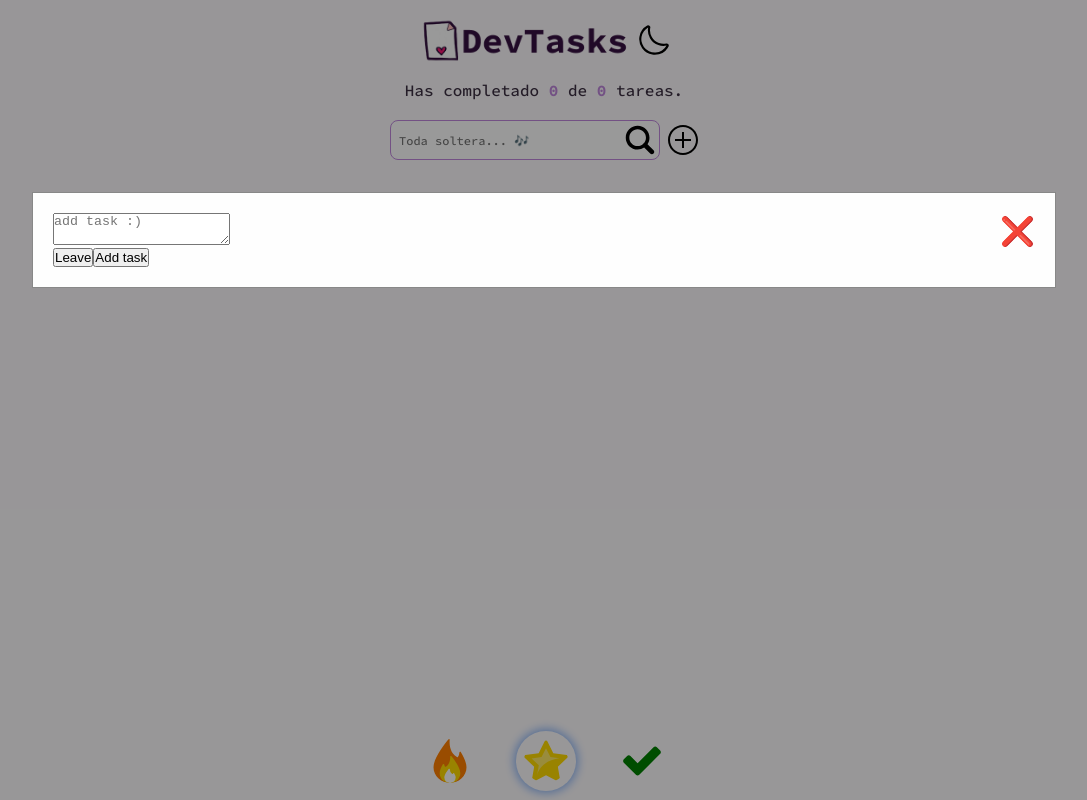
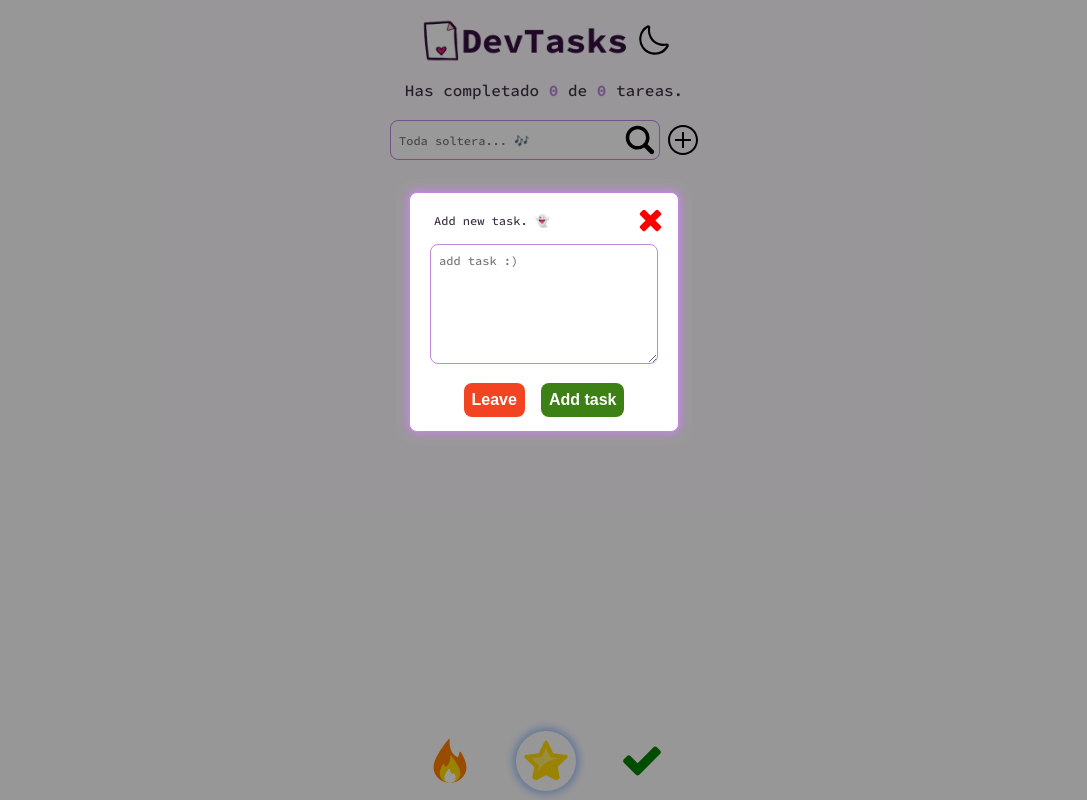
Before and after one commit to johdasgran/devtasks-app, a React (Create React App) app: page / in a window 1280 px wide. Both pictures are taken after a click on the button 779 px from the left and 140 px from the top of the page. Shown: the whole page, without its empty margins (96-1183 px from the left). Built offline with nearby package versions, Linux system fonts and the light colour scheme.

Commit message:
update design modal

```diff
--- a/src/App.css
+++ b/src/App.css
@@ -10,7 +10,7 @@
 
   --devtask-red: #f24423;
   --devtask-blue: #1a73e8;
-  --devtask-green: #28ee14;
+  --devtask-green: #3d8116;
   --devtask-white: #fff;
 
   /* Dark Mode */
--- a/src/Components/TaskModal/TaskForm.jsx
+++ b/src/Components/TaskModal/TaskForm.jsx
@@ -21,12 +21,13 @@ function TaskForm(props) {
 
     return (
         <form onSubmit={onSubmit} >
-            <textarea onChange={onChange} placeholder="add task :)"></textarea>
-            <div>
-                <button onClick={onLeave} type="button">
+            <p className="add-new-task" >Add new task. 👻</p>
+            <textarea className="textarea" onChange={onChange} placeholder="add task :)"></textarea>
+            <div className="buttons">
+                <button className="leave" onClick={onLeave} type="button">
                     Leave
                 </button>
-                <button type="submit">
+                <button className="submit" type="submit">
                     Add task
                 </button>
             </div>
--- a/src/Components/TaskModal/TaskModal.jsx
+++ b/src/Components/TaskModal/TaskModal.jsx
@@ -15,7 +15,6 @@ function TaskModal(props) {
     <div className="modal">
       <div className="modal-content">
         <span onClick={closeModal} className="close">
-          ❌
         </span>
         {props.children}
       </div>
--- a/src/Components/TaskModal/style.css
+++ b/src/Components/TaskModal/style.css
@@ -1,6 +1,5 @@
 /* The Modal (background) */
 .modal {
-    /* display: none;  Hidden by default */
   position: fixed; /* Stay in place */
   z-index: 1; /* Sit on top */
   left: 0;
@@ -8,30 +7,104 @@
   width: 100%; /* Full width */
   height: 100%; /* Full height */
   overflow: auto; /* Enable scroll if needed */
-    background-color: rgb(0,0,0); /* Fallback color */
-    background-color: rgba(0,0,0,0.4); /* Black w/ opacity */
+  background-color: rgba(0, 0, 0, 0.4); /* Black w/ opacity */
 }
 
 /* Modal Content/Box */
 .modal-content {
   background-color: #fefefe;
   margin: 15% auto; /* 15% from the top and centered */
+  border-radius: 8px;
   padding: 20px;
   border: 1px solid #888;
-    width: 80%; /* Could be more or less, depending on screen size */
+  height: 240px;
+  width: 270px;
+  border: 1px solid var(--devtask-title);
+  background-color: var(--devtask-white);
+  box-shadow: 0px 0px 10px 2px var(--devtask-title);
+  position: relative;
 }
 
 /* The Close Button */
 .close {
-    /* color: #aaa; */
-    float: right;
-    font-size: 28px;
-    font-weight: bold;
+  position: absolute;
+  right: 15px;
+  top: 15px;
+  background: url(../../images/close.svg) center/cover no-repeat;
+  height: 25px;
+  width: 25px;
 }
 
 .close:hover,
 .close:focus {
-    /* color: black; */
-    /* text-decoration: none; */
   cursor: pointer;
 }
+
+.add-new-task {
+  font-size: var(--sm);
+  padding-left: 4px;
+}
+
+.textarea {
+  margin: 16px 0;
+  width: 100%;
+  border-radius: 8px;
+  height: 120px;
+  font-size: var(--sm);
+  padding: 8px;
+  border: 1px solid var(--devtask-title);
+  font-family: "Source Code Pro", monospace;
+  background-color: var(--devtask-white);
+  padding-right: 40px;
+  outline: none;
+  max-width: 100%;
+  min-width: 100%;
+  max-height: 120px;
+  min-height: 120px;
+  scrollbar-width: thin;
+  scrollbar-color: var(--devtask-primary) var(--devtask-title);
+}
+
+/* Works on Chrome, Edge, and Safari */
+
+.textarea::-webkit-scrollbar {
+  width: 8px;
+}
+
+.textarea::-webkit-scrollbar-thumb {
+  background-color: var(--devtask-title);
+  border-radius: 8px;
+}
+
+.buttons {
+  display: flex;
+  place-content: center;
+}
+
+.buttons > button {
+  font-size: var(--md);
+  border-radius: 8px;
+  padding: 8px;
+  margin: 0 8px;
+  border: none;
+  color: var(--devtask-white);
+  font-weight: 700;
+  cursor: pointer;
+}
+
+
+.leave {
+  background-color: var(--devtask-red);
+}
+
+.submit {
+  background-color: var(--devtask-green);
+}
+
+.leave:hover {
+  box-shadow: 0px 0px 10px 2px var(--devtask-red);
+}
+
+.submit:hover {
+  box-shadow: 0px 0px 10px 2px var(--devtask-green);
+}
```
Lines whose indentation alone changed are shown as unchanged.
